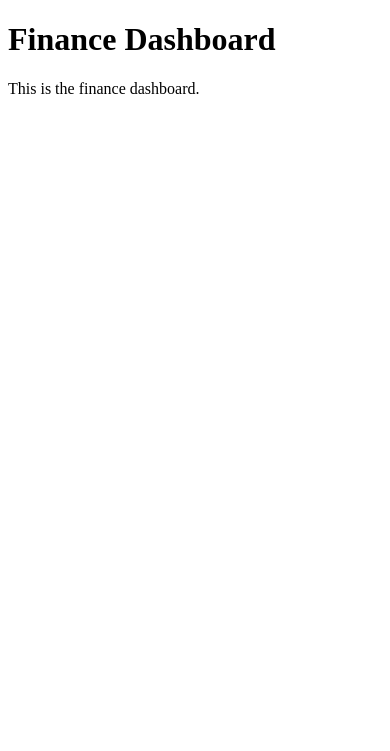
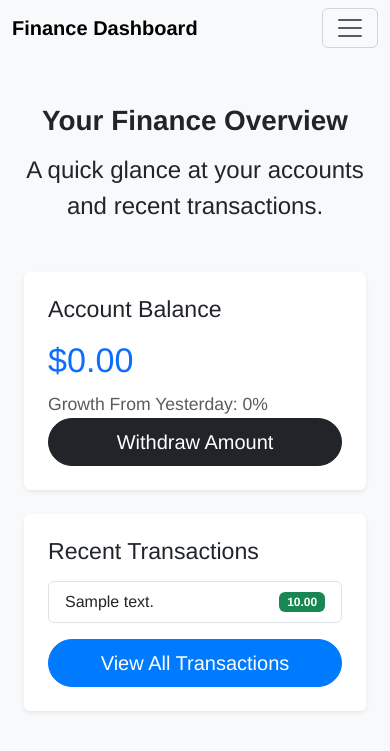
Before and after one commit to robvasistha/personal-finance-dashboard, a Django app: template financeapp/templates/financeapp/dashboard.html in a window 390 px wide. Shown: the top 751 px of the page. Run offline with Django 5.2, Linux system fonts and the light colour scheme; the template is opened without the code that fills it: values that come from a table or form of the project are taken from there, others are empty; tables that the repository leaves empty hold one stand-in row (values such as "Sample post").

Commit message:
Implemented account overview page and enhanced dashboard design: - Created accounts page with collapsible account views and transaction history - Fetched and displayed account balances from Plaid API - Integrated transaction filters with adjustable date range - Refined dashboard layout to match original design style - Fixed user authentication and page routing issues

```diff
--- /dev/null
+++ b/financeapp/static/css/style.css
@@ -0,0 +1,57 @@
+/* General Styles */
+body {
+    font-family: 'Helvetica Neue', sans-serif;
+    background-color: #f8f9fa;
+    color: #212529;
+}
+
+h1, h2, p {
+    margin: 0;
+    padding: 0;
+}
+
+p {
+    margin-top: 10px;
+    font-size: 1.1rem;
+}
+
+header h1 span {
+    color: #007bff;
+}
+
+header p.lead {
+    margin-top: 15px;
+    font-size: 1.5rem;
+}
+
+/* Card Styles */
+/* Ensure that the container heights match */
+.card {
+    height: 100%;
+}
+
+/* Flexbox ensures the buttons align at the bottom */
+.card-body {
+    display: flex;
+    flex-direction: column;
+    justify-content: space-between;
+}
+
+
+.btn-lg {
+    border-radius: 25px;
+}
+
+.btn-dark {
+    background-color: #212529;
+    border-color: #212529;
+}
+
+.btn-primary {
+    background-color: #007bff;
+    border-color: #007bff;
+}
+
+.btn-primary:hover, .btn-dark:hover {
+    opacity: 0.8;
+}
--- /dev/null
+++ b/financeapp/templates/financeapp/base.html
@@ -0,0 +1,49 @@
+{% load static %}
+<!DOCTYPE html>
+<html lang="en">
+<head>
+    <meta charset="UTF-8">
+    <meta name="viewport" content="width=device-width, initial-scale=1.0">
+    <title>{% block title %}Finance Dashboard{% endblock %}</title>
+
+    <!-- Bootstrap CSS -->
+    <link href="https://cdn.jsdelivr.net/npm/bootstrap@5.3.0/dist/css/bootstrap.min.css" rel="stylesheet">
+    <!-- Font Awesome Icons -->
+    <link rel="stylesheet" href="https://cdnjs.cloudflare.com/ajax/libs/font-awesome/6.0.0/css/all.min.css">
+    <!-- Custom CSS -->
+    <link rel="stylesheet" href="{% static 'css/style.css' %}">
+</head>
+<body>
+    <!-- Navbar -->
+    <nav class="navbar navbar-expand-lg navbar-light bg-light">
+        <div class="container-fluid">
+            <a class="navbar-brand fw-bold" href="{% url 'home' %}">Finance Dashboard</a>
+            <button class="navbar-toggler" type="button" data-bs-toggle="collapse" data-bs-target="#navbarNav" aria-controls="navbarNav" aria-expanded="false" aria-label="Toggle navigation">
+                <span class="navbar-toggler-icon"></span>
+            </button>
+            <div class="collapse navbar-collapse" id="navbarNav">
+                <ul class="navbar-nav ms-auto">
+                    <li class="nav-item">
+                        <a class="nav-link active" aria-current="page" href="{% url 'home' %}">Home</a>
+                    </li>
+                    <li class="nav-item">
+                        <a class="nav-link" href="{% url 'accounts' %}">Accounts</a>
+                    </li>
+                    <li class="nav-item">
+                        <a class="nav-link" href="#">Settings</a>
+                    </li>
+                </ul>
+            </div>
+        </div>
+    </nav>
+
+
+    <!-- Content -->
+    <div class="container mt-5">
+        {% block content %}{% endblock %}
+    </div>
+
+    <!-- Bootstrap JS -->
+    <script src="https://cdn.jsdelivr.net/npm/bootstrap@5.3.0/dist/js/bootstrap.bundle.min.js"></script>
+</body>
+</html>
--- a/financeapp/templates/financeapp/dashboard.html
+++ b/financeapp/templates/financeapp/dashboard.html
@@ -1,12 +1,48 @@
-<!DOCTYPE html>
-<html lang="en">
-<head>
-    <meta charset="UTF-8">
-    <meta name="viewport" content="width=device-width, initial-scale=1.0">
-    <title>Finance Dashboard</title>
-</head>
-<body>
-    <h1>Finance Dashboard</h1>
-    <p>This is the finance dashboard.</p>
-</body>
-</html>
+{% extends 'financeapp/base.html' %}
+
+{% block title %}Dashboard{% endblock %}
+
+{% block content %}
+<div class="container mt-5">
+    <header class="text-center mb-5">
+        <h1 class="display-6 fw-bold">Your Finance Overview</h1>
+        <p class="lead">A quick glance at your accounts and recent transactions.</p>
+    </header>
+</div>
+
+<div class="container">
+    <div class="row">
+        <!-- Left Side: Account Balance -->
+        <div class="col-md-6 d-flex align-items-stretch mb-4">
+            <div class="card border-0 shadow-sm p-4 flex-fill">
+                <h3 class="mb-3">Account Balance</h3>
+                <h1 class="display-4 text-primary">{{ total_balance|default:"$0.00" }}</h1>
+                <p class="text-muted">Growth From Yesterday: {{ growth|default:"0%" }}</p>
+                <div class="mt-auto">
+                    <button class="btn btn-dark btn-lg w-100">Withdraw Amount</button>
+                </div>
+            </div>
+        </div>
+
+        <!-- Right Side: Recent Transactions -->
+        <div class="col-md-6 d-flex align-items-stretch mb-4">
+            <div class="card border-0 shadow-sm p-4 flex-fill">
+                <h3 class="mb-3">Recent Transactions</h3>
+                <ul class="list-group">
+                    {% for transaction in recent_transactions %}
+                    <li class="list-group-item d-flex justify-content-between align-items-center">
+                        <span>{{ transaction.description }}</span>
+                        <span class="badge bg-success">{{ transaction.amount }}</span>
+                    </li>
+                    {% empty %}
+                    <li class="list-group-item text-center">No recent transactions found.</li>
+                    {% endfor %}
+                </ul>
+                <div class="mt-auto">
+                    <button class="btn btn-primary btn-lg w-100 mt-3">View All Transactions</button>
+                </div>
+            </div>
+        </div>
+    </div>
+</div>
+{% endblock %}
--- a/financeapp/urls.py
+++ b/financeapp/urls.py
@@ -1,10 +1,14 @@
 from django.contrib import admin
 from django.urls import path
+from django.contrib.auth import views as auth_views
 from financeapp import views
 
 urlpatterns = [
+    path('', views.dashboard, name='home'),
     path('admin/', admin.site.urls),
-    path('transactions/', views.fetch_transactions, name='fetch_transactions'),
-    path('accounts/', views.plaid_data_view, name='plaid_data_view'),
+    path('accounts/', views.accounts_page, name='accounts'),
+    path('account/<int:account_id>/transactions/', views.account_transactions, name='account_transactions'),
+    path('account/<int:account_id>/download_csv/', views.download_csv, name='download_csv'),
     path('balances/', views.fetch_account_balances, name='plaid_balance_view'),
+    path('accounts/login/', auth_views.LoginView.as_view(template_name='financeapp/login.html'), name='login'),
 ]
--- a/pfinance_project/settings.py
+++ b/pfinance_project/settings.py
@@ -122,9 +122,13 @@ USE_TZ = True
 # Static files (CSS, JavaScript, Images)
 # https://docs.djangoproject.com/en/5.1/howto/static-files/
 
-STATIC_URL = 'static/'
+STATIC_URL = '/static/'
 
 # Default primary key field type
 # https://docs.djangoproject.com/en/5.1/ref/settings/#default-auto-field
 
 DEFAULT_AUTO_FIELD = 'django.db.models.BigAutoField'
+
+
+LOGIN_URL = '/accounts/login/'
+LOGIN_REDIRECT_URL = '/accounts/'  # After login, users will be redirected to the accounts page
```
Also changed, not shown: financeapp/management/commands/populate_db.py (added, +60 -0 lines), financeapp/models.py (+75 -59 lines), financeapp/templates/financeapp/accounts.html (added, +133 -0 lines), financeapp/templates/financeapp/home.html (added, +13 -0 lines), financeapp/templates/financeapp/login.html (added, +27 -0 lines), financeapp/views.py (+72 -0 lines), financeapp/migrations/0002_account_plaid_account_id_and_more.py (added), financeapp/migrations/0003_alter_account_plaid_account_id.py (added).
